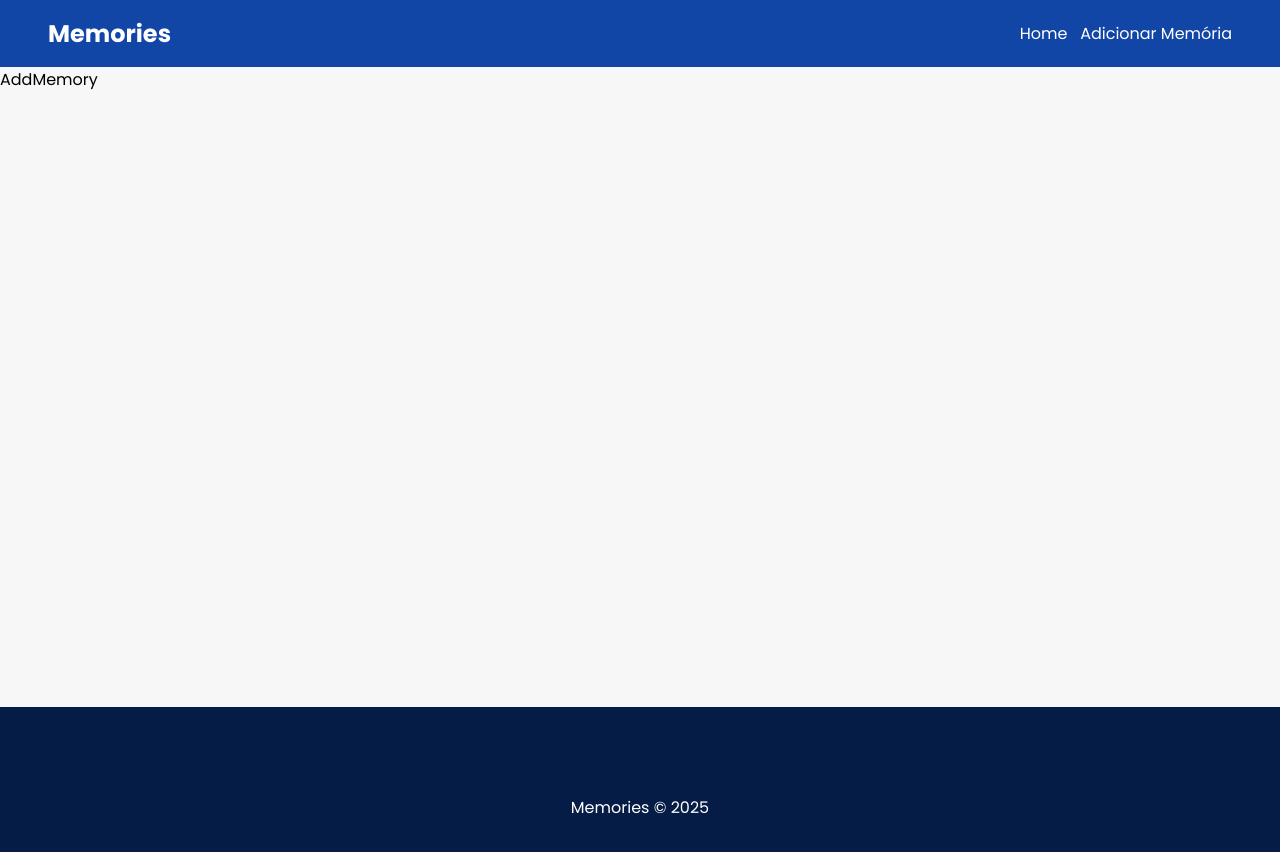
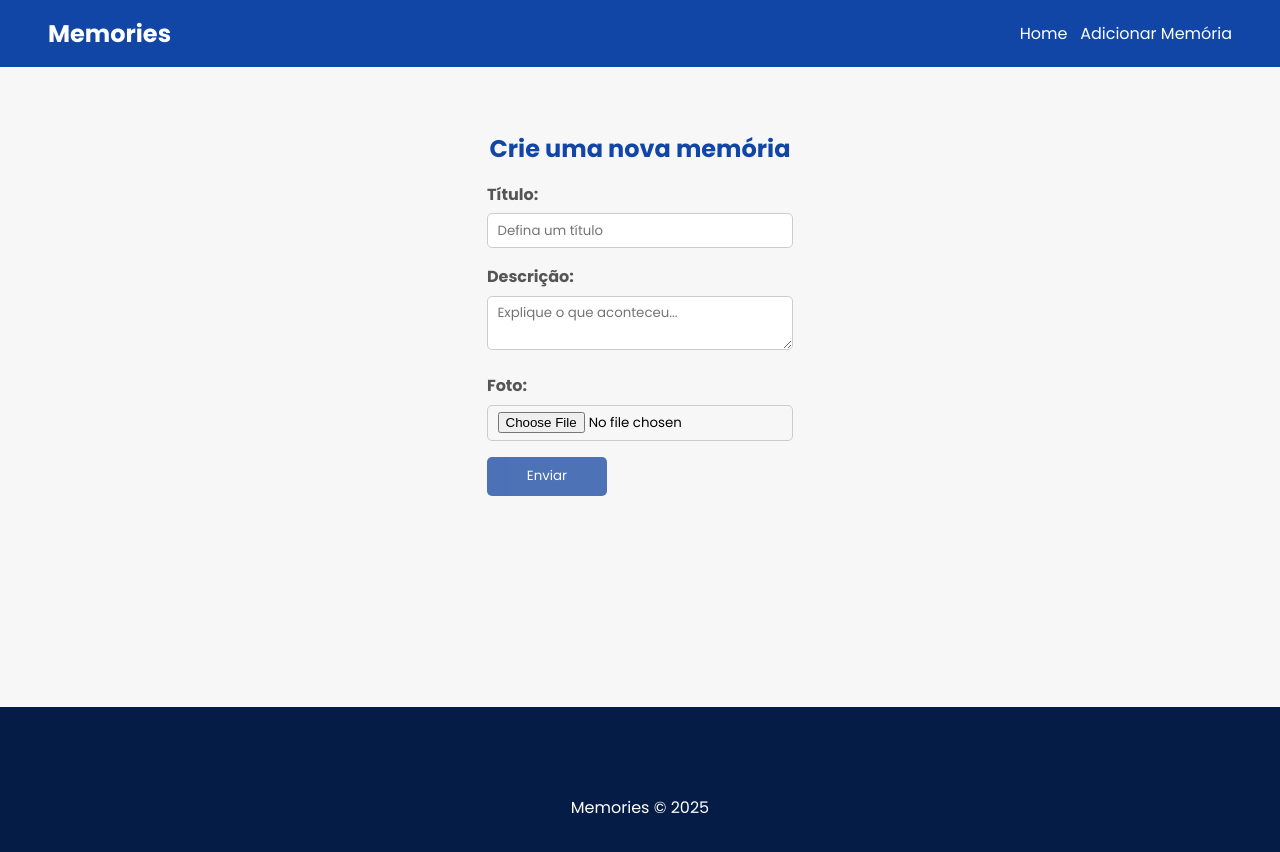
Before and after one commit to regianemr/Projeto-Memories, a React (Vite) app in the folder frontend/: page /add-memory in a window 1280 px wide. Shown: the top 852 px of the page. Built offline with nearby package versions, Linux system fonts and the light colour scheme.

Commit message:
criando formulario de memoria

```diff
--- a/frontend/src/index.css
+++ b/frontend/src/index.css
@@ -20,3 +20,34 @@
 h3 {
   margin-bottom: 1.2rem;
 }
+
+.btn {
+  background-color: #2351a7;
+  color: #fff;
+  border-radius: 5px;
+  padding: .6rem 1rem;
+  max-width: 120px;
+  text-align: center;
+  border: none;
+  opacity: .8;
+  transition: .3s;
+  cursor: pointer;
+}
+
+.btn:hover {
+  opacity: 1;
+}
+
+/* forms */
+form {
+  display: flex;
+  flex-direction: column;
+  gap: 1rem;
+}
+
+input, textarea {
+  padding: .4rem .6rem;
+  border-radius: 5px;
+  border: 1px solid #ccc;
+  width: 100%;
+}
--- /dev/null
+++ b/frontend/src/routes/AddMemory.css
@@ -0,0 +1,23 @@
+.add-memory-page {
+  display: flex;
+  flex-direction: column;
+  justify-content: center;
+  align-items: center;
+  padding: 2rem;
+}
+
+.add-memory-page h2 {
+  color: #1146a6;
+  padding: 2rem 0 1rem;
+  text-align: center;
+}
+
+.add-memory-page form {
+  max-width: 500px;
+}
+
+.add-memory-page p {
+  font-weight: bold;
+  color: #555;
+  margin-bottom: 0.4rem ;
+}
--- a/frontend/src/routes/AddMemory.jsx
+++ b/frontend/src/routes/AddMemory.jsx
@@ -1,6 +1,26 @@
+
+
+import "./AddMemory.css"
+
 const AddMemory = () => {
   return (
-    <div>AddMemory</div>
+    <div className="add-memory-page">
+      <h2>Crie uma nova memória</h2>
+      <form>
+        <label>
+          <p>Título:</p>
+          <input type="text" placeholder="Defina um título" name="title" />
+        </label>
+        <label>
+          <p>Descrição:</p>
+          <textarea placeholder="Explique o que aconteceu..." name="description"></textarea>
+        </label><label>
+          <p>Foto:</p>
+          <input type="file"  name="image" />
+        </label>
+        <input type="submit" className="btn" value="Enviar" />
+      </form>
+    </div>
   )
 }
 
```
Also changed, not shown: frontend/src/axios-config.js (added, +10 -0 lines).
